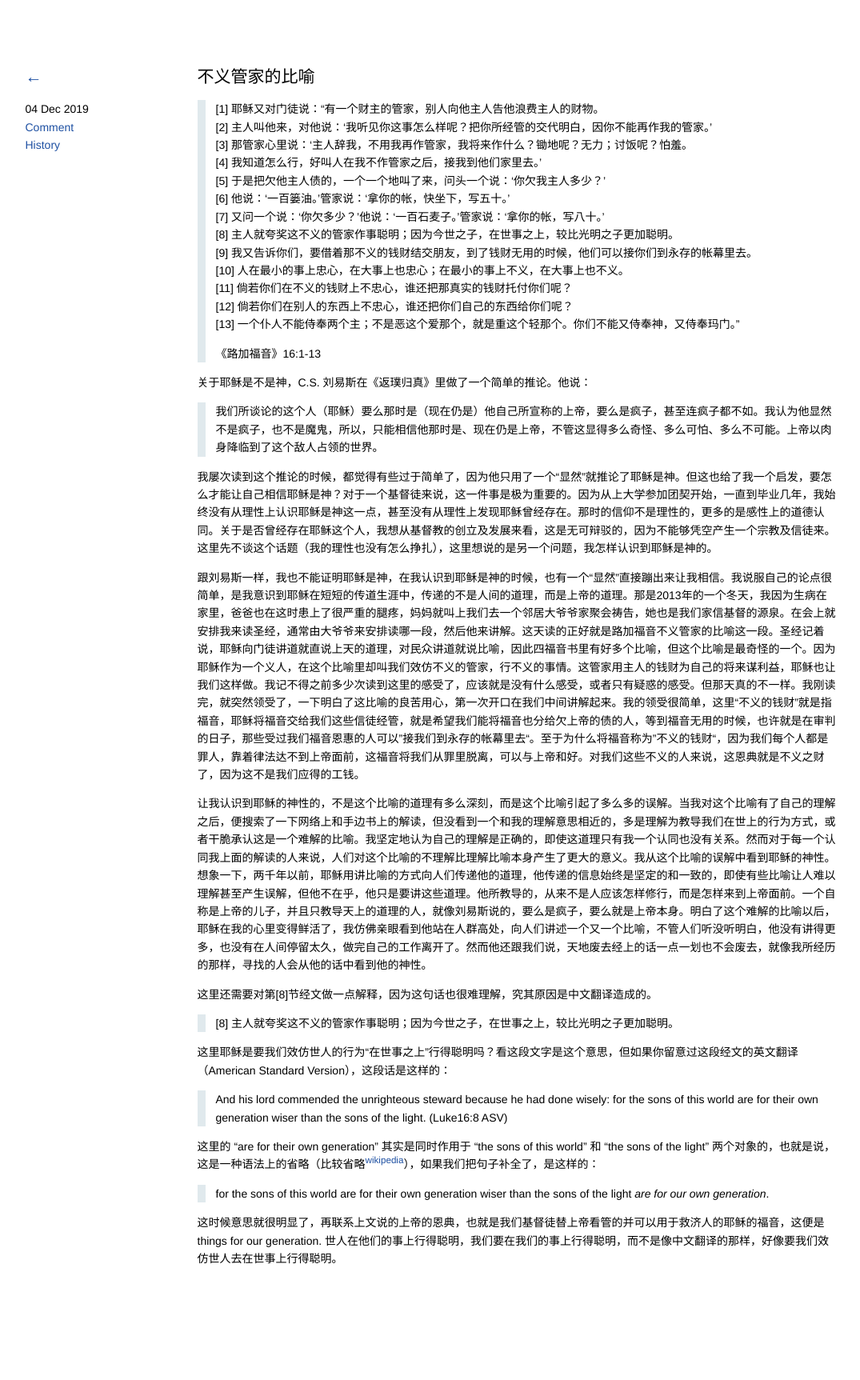
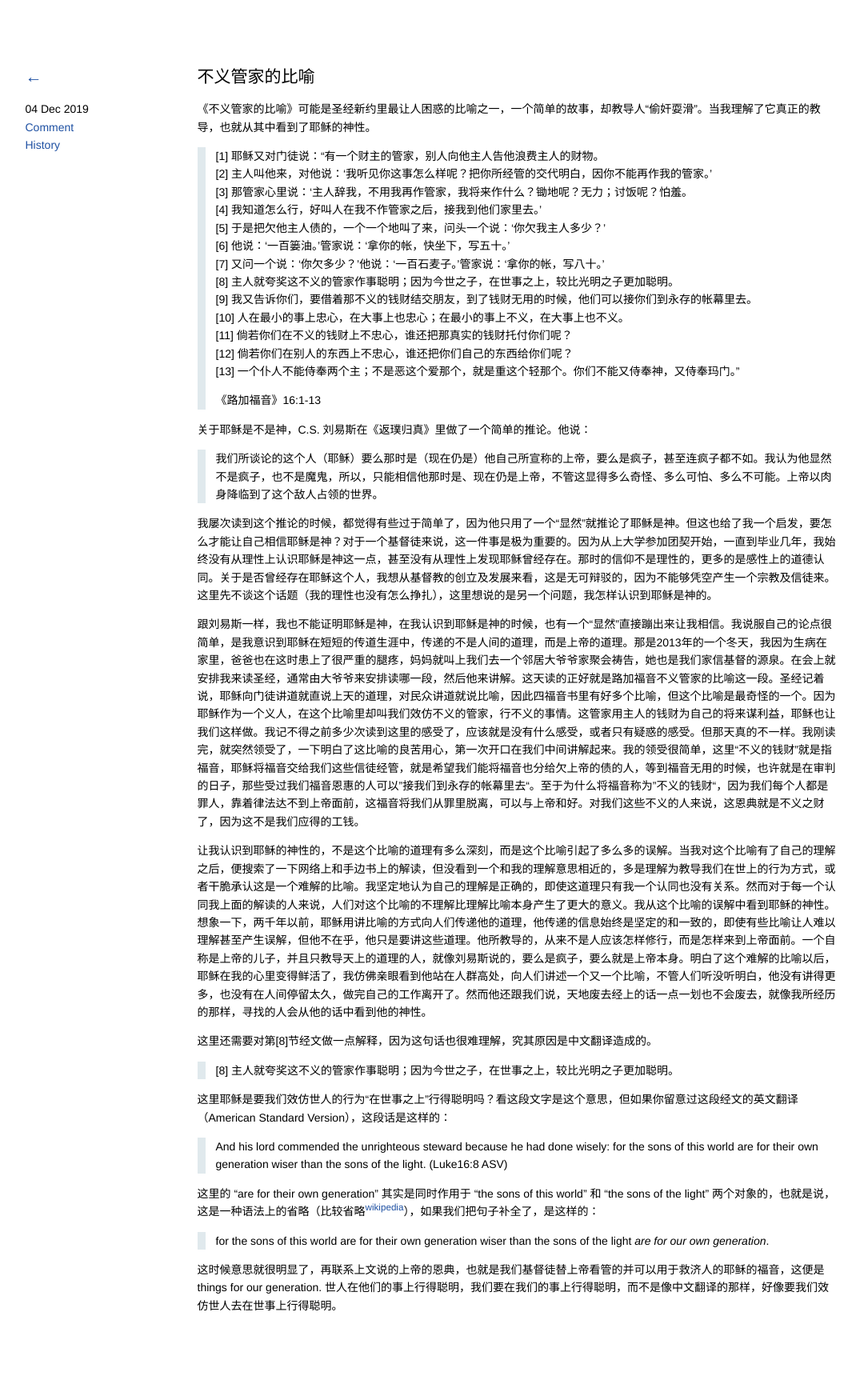
Before and after one commit to kidlj/awei, a Jekyll site: the page built from _blog/parable-of-the-unjust-steward.md, in a window 1280 px wide. Shown: the whole page at 80% size, without its empty margins (101-1176 px from the left). Built offline with Jekyll 4.4.1, drawn with Linux system fonts in a browser that asks for light colours; before the commit the page ends 1666 px from its top, so only the background shows below that.

Commit message:
add intro paragraph

```diff
--- a/_blog/parable-of-the-unjust-steward.md
+++ b/_blog/parable-of-the-unjust-steward.md
@@ -2,6 +2,8 @@
 title: 不义管家的比喻
 date: 2019-12-04
 ---
+
+《不义管家的比喻》可能是圣经新约里最让人困惑的比喻之一，一个简单的故事，却教导人“偷奸耍滑”。当我理解了它真正的教导，也就从其中看到了耶稣的神性。
 
 > [1] 耶稣又对门徒说：“有一个财主的管家，别人向他主人告他浪费主人的财物。
 > [2] 主人叫他来，对他说：‘我听见你这事怎么样呢？把你所经管的交代明白，因你不能再作我的管家。’
```
